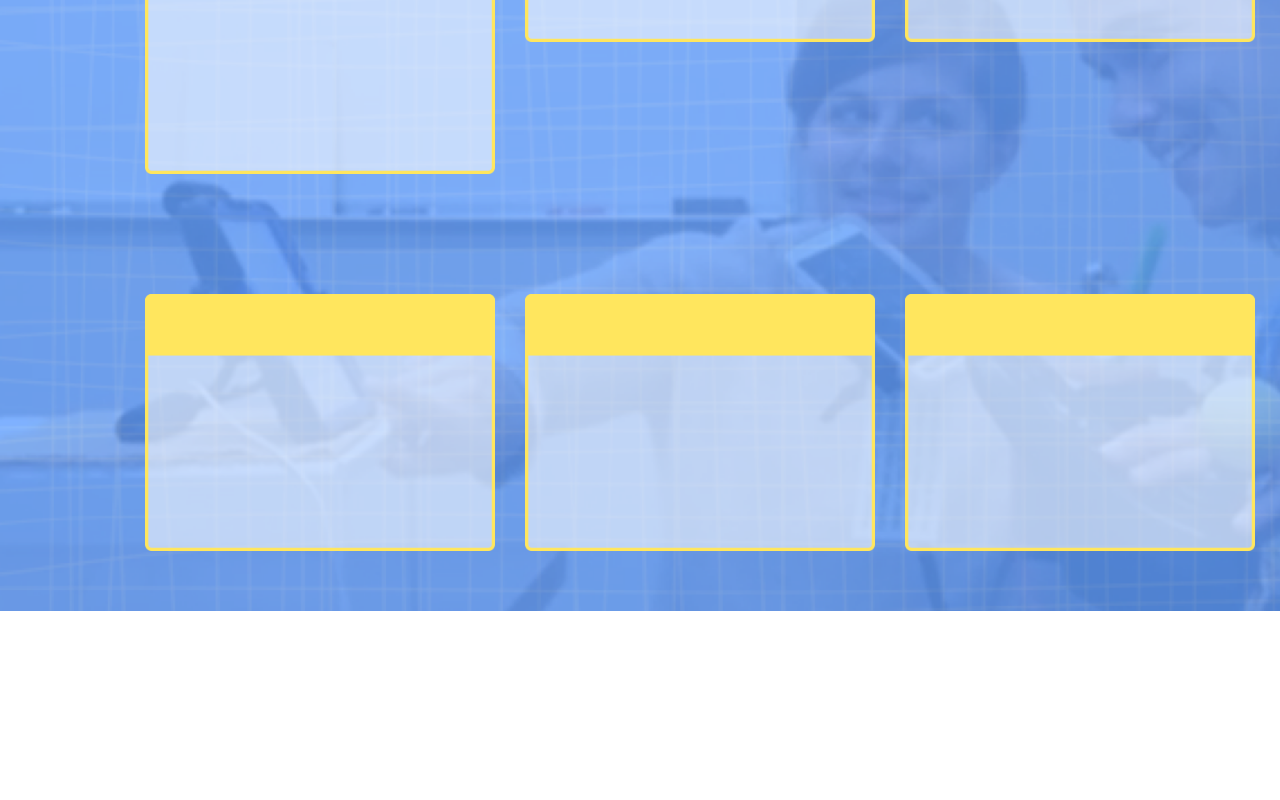
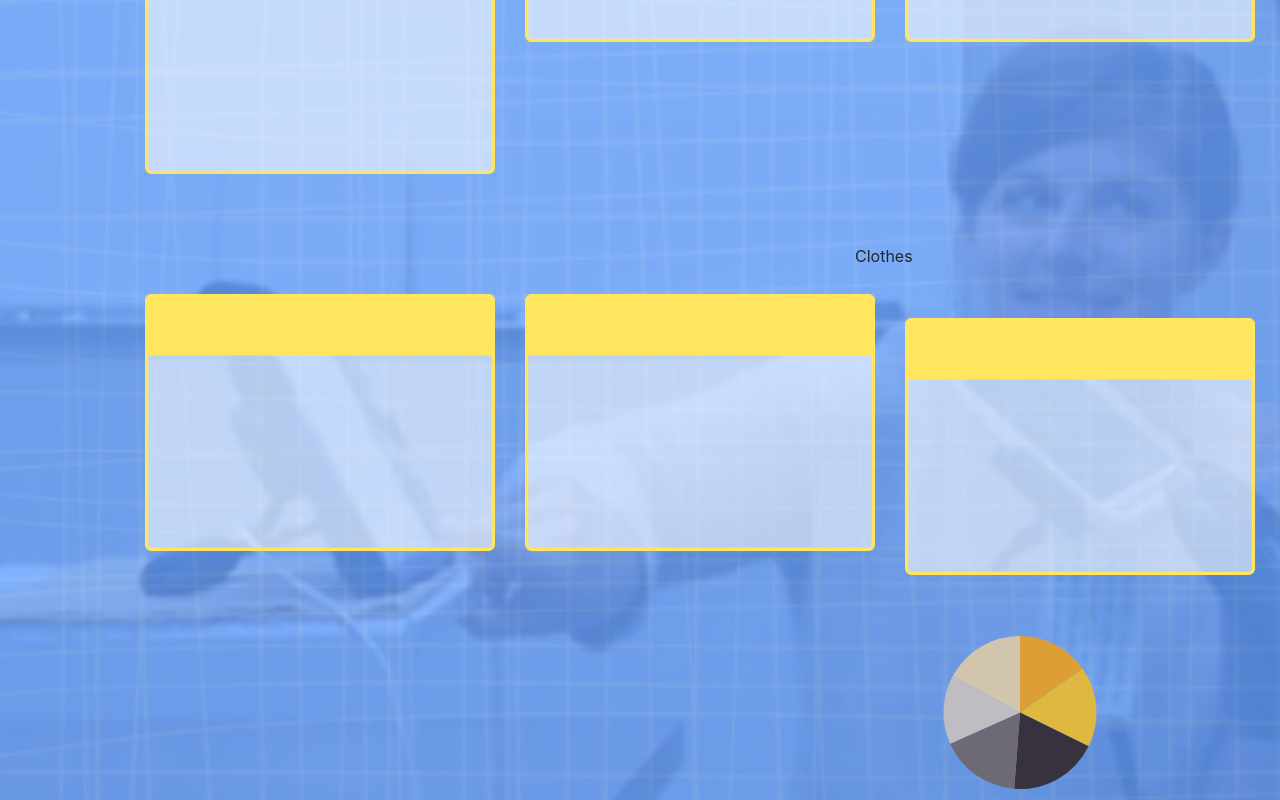
Before and after one commit to Mariastakh/dashboard-frontend, a React (Create React App) app: page /dashboard in a window 1280 px wide. Shown: the part 299-1099 px from the top of the page. Before the commit the page ends 910 px from the top, so only its background shows below. Built offline with nearby package versions, Linux system fonts and the light colour scheme; no server answers.

Commit message:
add a clothes pie

```diff
--- a/package.json
+++ b/package.json
@@ -7,9 +7,11 @@
     "@testing-library/user-event": "^7.2.1",
     "axios": "^0.19.2",
     "bootstrap": "^4.4.1",
+    "chart.js": "^2.9.3",
     "node-sass": "^4.14.1",
     "react": "^16.13.1",
     "react-bootstrap": "^1.0.1",
+    "react-chartjs-2": "^2.9.0",
     "react-dom": "^16.13.1",
     "react-router-dom": "^5.1.2",
     "react-scripts": "3.4.1"
--- a/src/Components/ClothesPreview.js
+++ b/src/Components/ClothesPreview.js
@@ -1,18 +1,36 @@
 import React, { Component } from "react";
 import styles from "./Preview.module.css";
 import container from "../assets/Container.png";
+import { Pie } from "react-chartjs-2";
 
 export default class ClothesPreview extends Component {
   constructor(props) {
     super(props);
+    this.state = {
+      dataset: [
+        {
+          data: [153, 170, 189, 171, 146, 171],
+          backgroundColor: [
+            "#DE9E36",
+            "#DEB841",
+            "#37323E",
+            "#6D6A75",
+            "#BFBDC1",
+            "#D1C6AD",
+          ],
+          borderColor: "transparent",
+        },
+      ],
+    };
   }
 
   render() {
     return (
       <>
         <div className={styles.preview} data-testid="clothespreview">
-          {/* Clothes */}
+          Clothes
           <img className={styles.img} src={container} alt="clothes pie chart" />
+          <Pie data={{ datasets: this.state.dataset }} />
         </div>
       </>
     );
```
Also changed, not shown: 1 other file (tests, documents, lock files or other folders).
